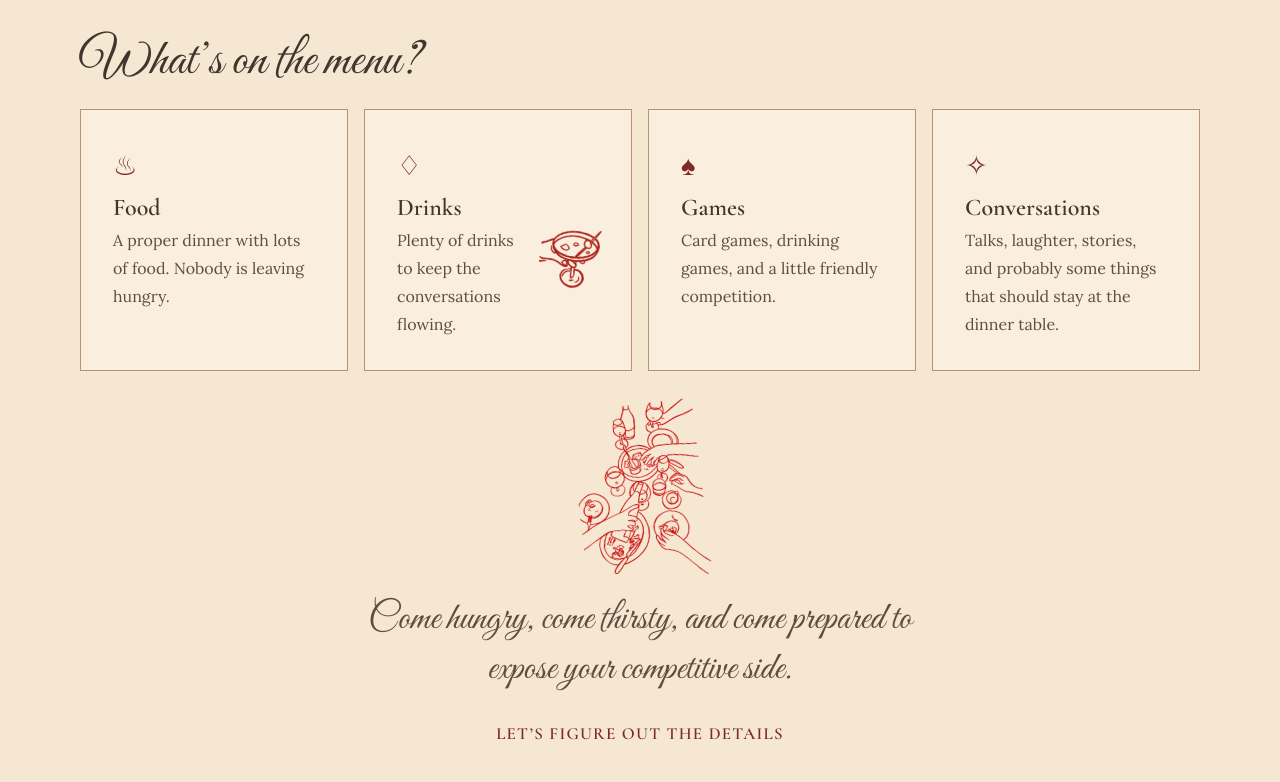
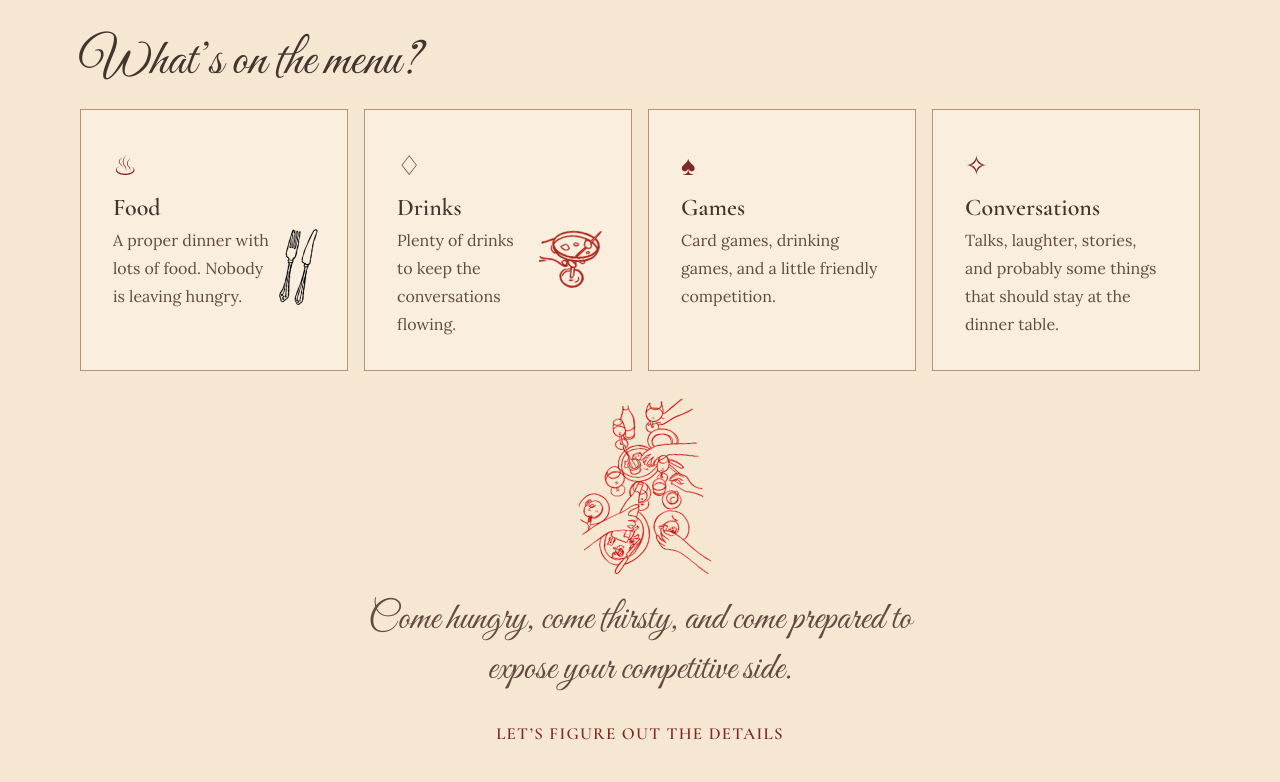
Before and after one commit to ochavekarylleb/friendsgiving-2026, a React (Vite) app: page / in a window 1280 px wide. Shown: the part 1458-2240 px from the top of the page. Built offline with nearby package versions, Linux system fonts and the light colour scheme; no server answers; the database is empty.

Commit message:
Add cutlery and diner stickers to Friendsgiving

```diff
--- a/src/Planner.tsx
+++ b/src/Planner.tsx
@@ -126,6 +126,7 @@ export function Planner({onSave,rows,status}:{onSave:(row:Response)=>void;rows:R
         <p>Pick every date that works for you. More options mean a better chance of getting everyone together!</p>
         <p aria-live="polite">{answers.days.length} selected</p>
       </div>}
+      {step === 2 && <Sticker name="diner" placement="sticker-food-step"/>}
       {step === 3 && <Sticker name="tumbler" placement="sticker-drink-step"/>}
       {group && <fieldset className="options"><legend className="sr-only">{labels[group]}</legend>
         {choices[group].map(([value,description,icon]) => <label className="option" key={value}>
--- a/src/Sticker.tsx
+++ b/src/Sticker.tsx
@@ -1,4 +1,4 @@
-type StickerName = 'stools' | 'table' | 'supper' | 'friends' | 'martini' | 'goblet' | 'tumbler' | 'coupe' | 'rocks'
+type StickerName = 'cutlery' | 'diner' | 'stools' | 'table' | 'supper' | 'friends' | 'martini' | 'goblet' | 'tumbler' | 'coupe' | 'rocks'
 
 export function Sticker({name, placement}:{name:StickerName;placement:string}) {
   return <img
--- a/src/main.tsx
+++ b/src/main.tsx
@@ -77,7 +77,7 @@ function App() {
         <p>Think of it as Thanksgiving, minus the family interrogation.</p></div>
         <dl className="details panel"><div><dt>Occasion</dt><dd>Friendsgiving dinner</dd></div><div><dt>Month</dt><dd>December 2026</dd></div><div><dt>Exact date</dt><dd>Group vote · December 1–15</dd></div><div><dt>Time</dt><dd>8:00 PM–12:00 AM</dd></div></dl>
         <h3 className="menu-title">What’s on the menu?</h3>
-        <div className="menu">{menu.map(([icon,title,description]) => <article key={title} className="panel"><span aria-hidden="true">{icon}</span><h4>{title}</h4>{title === 'Drinks' && <Sticker name="martini" placement="sticker-menu"/>}<p>{description}</p></article>)}</div>
+        <div className="menu">{menu.map(([icon,title,description]) => <article key={title} className="panel"><span aria-hidden="true">{icon}</span><h4>{title}</h4>{title === 'Food' && <Sticker name="cutlery" placement="sticker-cutlery"/>}{title === 'Drinks' && <Sticker name="martini" placement="sticker-menu"/>}<p>{description}</p></article>)}</div>
         <div className="closing"><Sticker name="supper" placement="sticker-closing"/><p>Come hungry, come thirsty, and come prepared to expose your competitive side.</p><a className="button" href="#planner">Let’s figure out the details</a></div>
       </section>
       <Planner onSave={onSave} rows={rows} status={status}/>
--- a/src/style.css
+++ b/src/style.css
@@ -176,3 +176,5 @@ footer small{font:600 .97rem/1.35 var(--heading);text-transform:uppercase;letter
   .sticker-rsvp { right: var(--gutter); top: var(--section-spacing); }
   .sticker-results { left: var(--gutter); top: var(--section-spacing); }
 }
+.sticker-cutlery { --sticker-width: 1.8rem; float: right; margin: 0 .2rem .35rem .45rem; transform: rotate(10deg); }
+.sticker-food-step { --sticker-width: 4.75rem; margin-left: auto; transform: rotate(-7deg); filter: brightness(0) invert(1) sepia(.35); }
```
Also changed, not shown: public/stickers/cutlery.webp (added), public/stickers/diner.webp (added).
